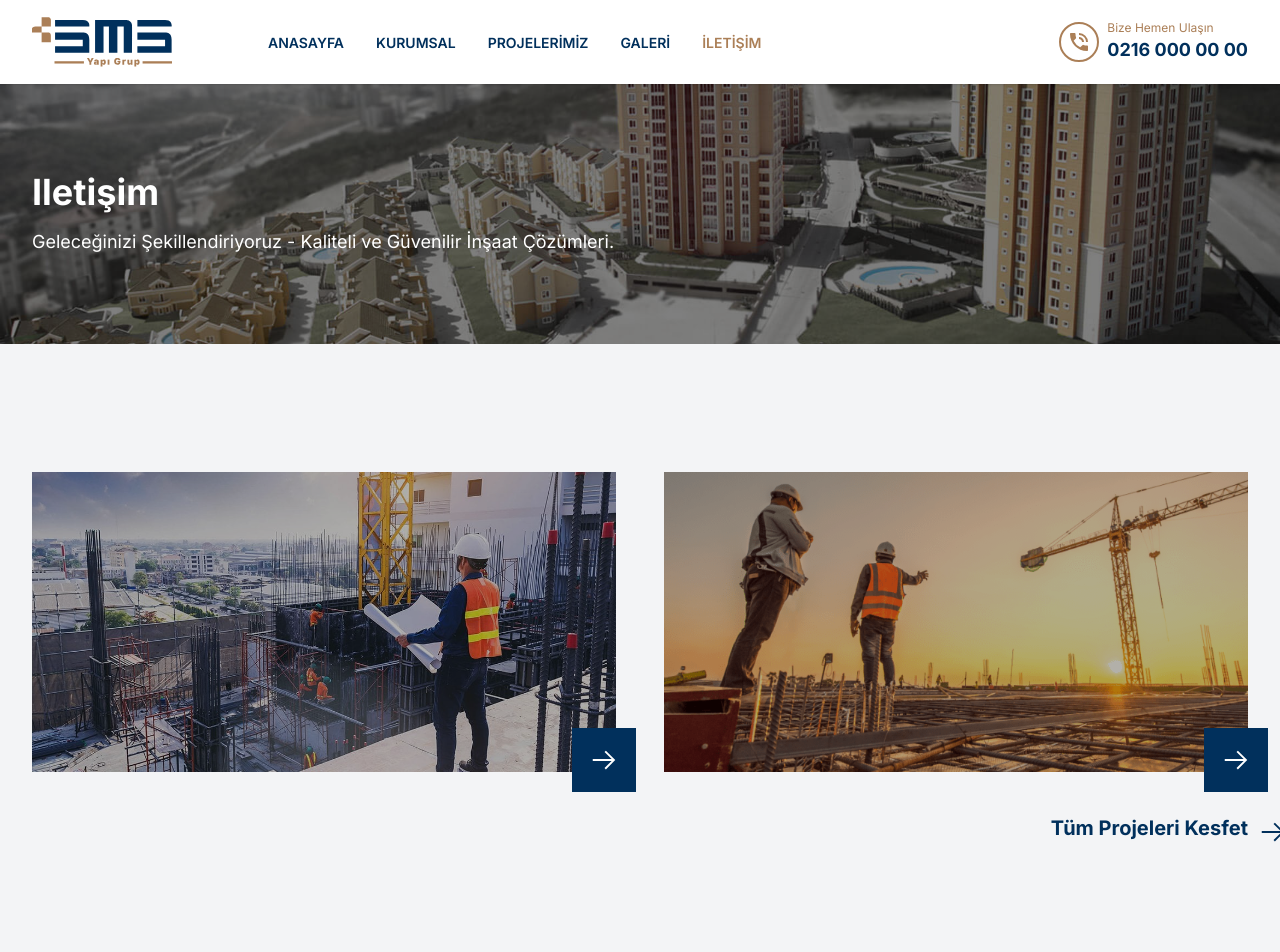
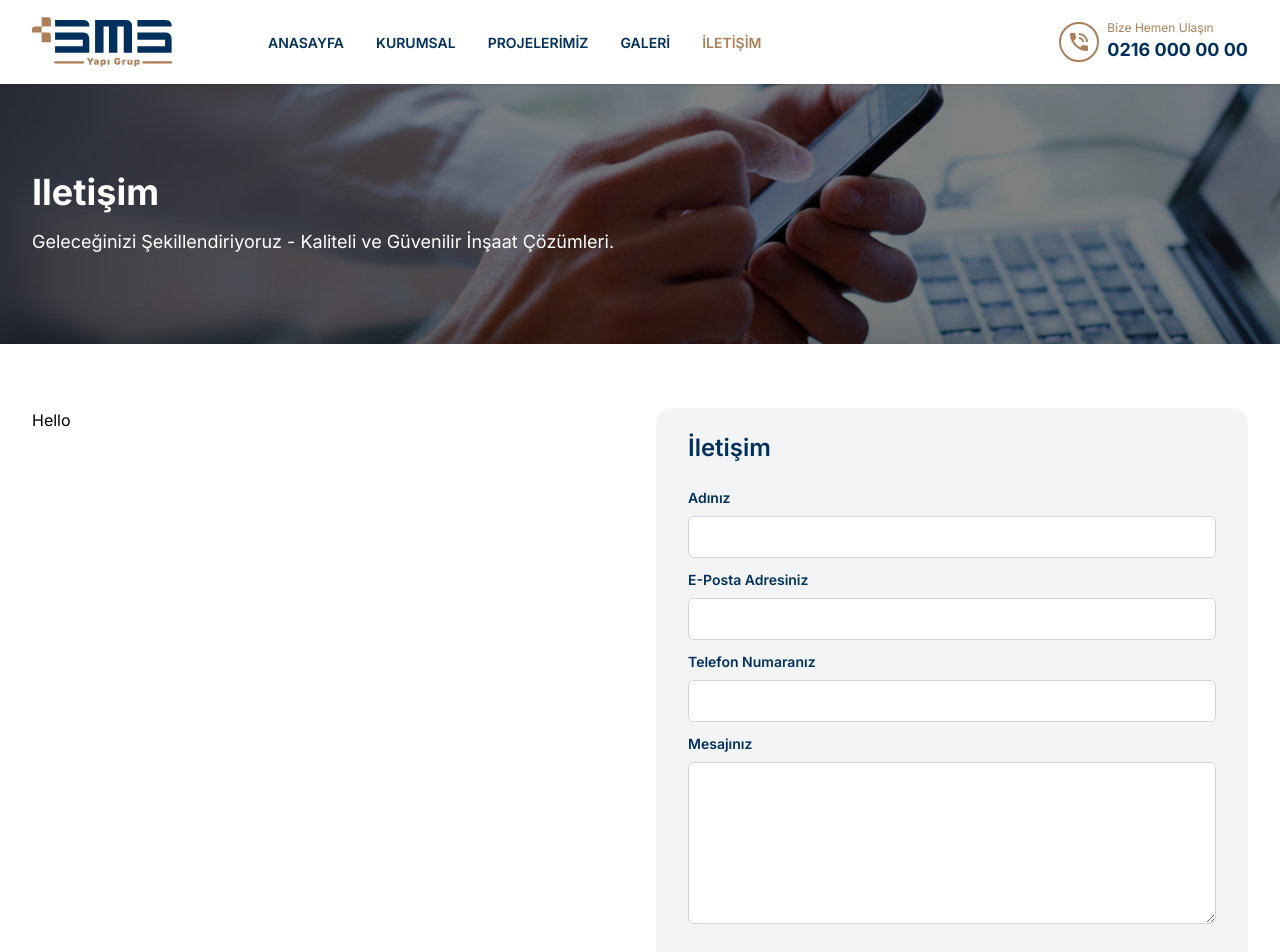
Before and after one commit to BilalMahmud12/smsyapi, a Next.js app: page /iletisim in a window 1280 px wide. Shown: the top 952 px of the page. Built offline with nearby package versions, Linux system fonts and the light colour scheme.

Commit message:
Added Contact form to Contact page

```diff
--- a/app/components/pages/iletisim/iletisim.js
+++ b/app/components/pages/iletisim/iletisim.js
@@ -1,71 +1,44 @@
 import Link from "next/link"
 import Image from "next/image"
 
-const projects = [
-    {
-        title: 'Proje 1',
-        image: '/images/about.jpg',
-        path: '/proje-1'
-    },
-    {
-        title: 'Proje 2',
-        image: '/images/projects.png',
-        path: '/proje-2'
-    }
-]
+export default function Iletisim() {
+    return(
+        <section id="contact" className="py-16 ">
+            <div className="app-container">
+                <div className="grid grid-cols-1 sm:grid-cols-2 gap-0 sm:gap-8">
+                    <div>Hello</div>
 
-export default function Projects() {
-    return(
-        <section id="projects" className="py-32 bg-gray-100">
-            <div className="app-container">
-                <div></div>
-                <div className="grid grid-cols-2 gap-12">
-                    {projects.map((project, index) => (
-                        <div key={index}>
-                            <Link
-                                href={'/'}
-                                className="block relative w-full h-[300px] bg-white"
-                            >
-                                <span className="flex items-center justify-center w-16 h-16 absolute z-[10] bottom-[-20px] right-[-20px] bg-main text-white text-3xl hover:bottom-[-10px] hover:right-[-10px] transition-all duration-300 ease-in-out">
-                                    <svg xmlns="http://www.w3.org/2000/svg" width="1em" height="1em" viewBox="0 0 32 32"><path fill="currentColor" d="m18 6l-1.43 1.393L24.15 15H4v2h20.15l-7.58 7.573L18 26l10-10z"/></svg>
-                                </span>
-
-                                <div className="absolute z-[1] w-full h-full top-0 left-0 bg-black/30" />
-
-                                <Image
-                                    src={project.image}
-                                    alt={project.title}
-                                    layout="fill"
-                                    objectFit="cover"
-                                />
-                            </Link>
+                    <div className="w-full px-8 py-6 rounded-2xl bg-gray-100">
+                        <div>
+                            <h2 className="text-2xl font-semibold text-main mb-6">İletişim</h2>
                         </div>
-                    ))}
-                </div>
-                <div>
-                <div className="flex h-20 items-center justify-center">
-
-                    <div className="flex-1 pt-8 flex justify-end text-main font-bold text-xl">
-                             <Link href={'/'} >
-                                 Tüm Projeleri Kesfet
-                             </Link>
-                    </div>
-                    <div>
-                             <Link
-                                href={'/'}
-                                className="block relative w-full h-[300px] bg-white"
-                            >
-                                <span className="flex items-center justify-center w-10 h-10 absolute z-[10] bottom-[110px] right-[-45px]  text-main text-3xl transition-all duration-300 ease-in-out">
-                                    <svg xmlns="http://www.w3.org/2000/svg" width="1em" height="1em" viewBox="0 0 32 32"><path fill="currentColor" d="m18 6l-1.43 1.393L24.15 15H4v2h20.15l-7.58 7.573L18 26l10-10z"/></svg>
-                                </span>
-
-                                <div className="absolute z-[1] w-full h-full top-0 left-0 bg-black" />
-
-                            </Link>
+                        <div id="contactForm">
+                            <form action="">
+                                <div className="grid grid-cols-1 gap-y-3">
+                                    <div>
+                                        <label htmlFor="name" className="block text-sm text-main font-semibold mb-2">Adınız</label>
+                                        <input type="text" id="name" name="name" className="w-full p-2 rounded-md border border-gray-300 focus:border-primary focus:outline-none" />
+                                    </div>
+                                    <div>
+                                        <label htmlFor="email" className="block text-sm text-main font-semibold mb-2">E-Posta Adresiniz</label>
+                                        <input type="email" id="email" name="email" className="w-full p-2 rounded-md border border-gray-300 focus:border-primary focus:outline-none" />
+                                    </div>
+                                    <div>
+                                        <label htmlFor="phone" className="block text-sm text-main font-semibold mb-2">Telefon Numaranız</label>
+                                        <input type="tel" id="phone" name="phone" className="w-full p-2 rounded-md border border-gray-300 focus:border-primary focus:outline-none" />
+                                    </div>
+                                    <div>
+                                        <label htmlFor="message" className="block text-sm text-main font-semibold mb-2">Mesajınız</label>
+                                        <textarea name="message" id="message" rows="6" className="w-full p-2 rounded-md border border-gray-300 focus:border-primary focus:outline-none"></textarea>
+                                    </div>
+                                </div>
+                                <div className="text-center">
+                                    <button type="submit" className="w-full mt-6 px-8 py-3 bg-main text-white font-semibold rounded-2xl transition-all duration-300 ease-in-out transform hover:scale-105 hover:bg-primary-dark">Gönder</button>
+                                </div>
+                            </form>
+                        </div>
                     </div>
                 </div>
-
-               </div>
             </div>
         </section>
     )
--- a/app/components/pages/iletisim/index.js
+++ b/app/components/pages/iletisim/index.js
@@ -10,6 +10,7 @@ export default function IletisimPage() {
                 <PageSubHeader
                     title={pageTitle}
                     description={pageDescription}
+                    image='/images/contact-us-banner.jpg'
                 />
                 <Iletisim />
             </main>
```
Also changed, not shown: public/images/contact-us-banner.jpg (added).
